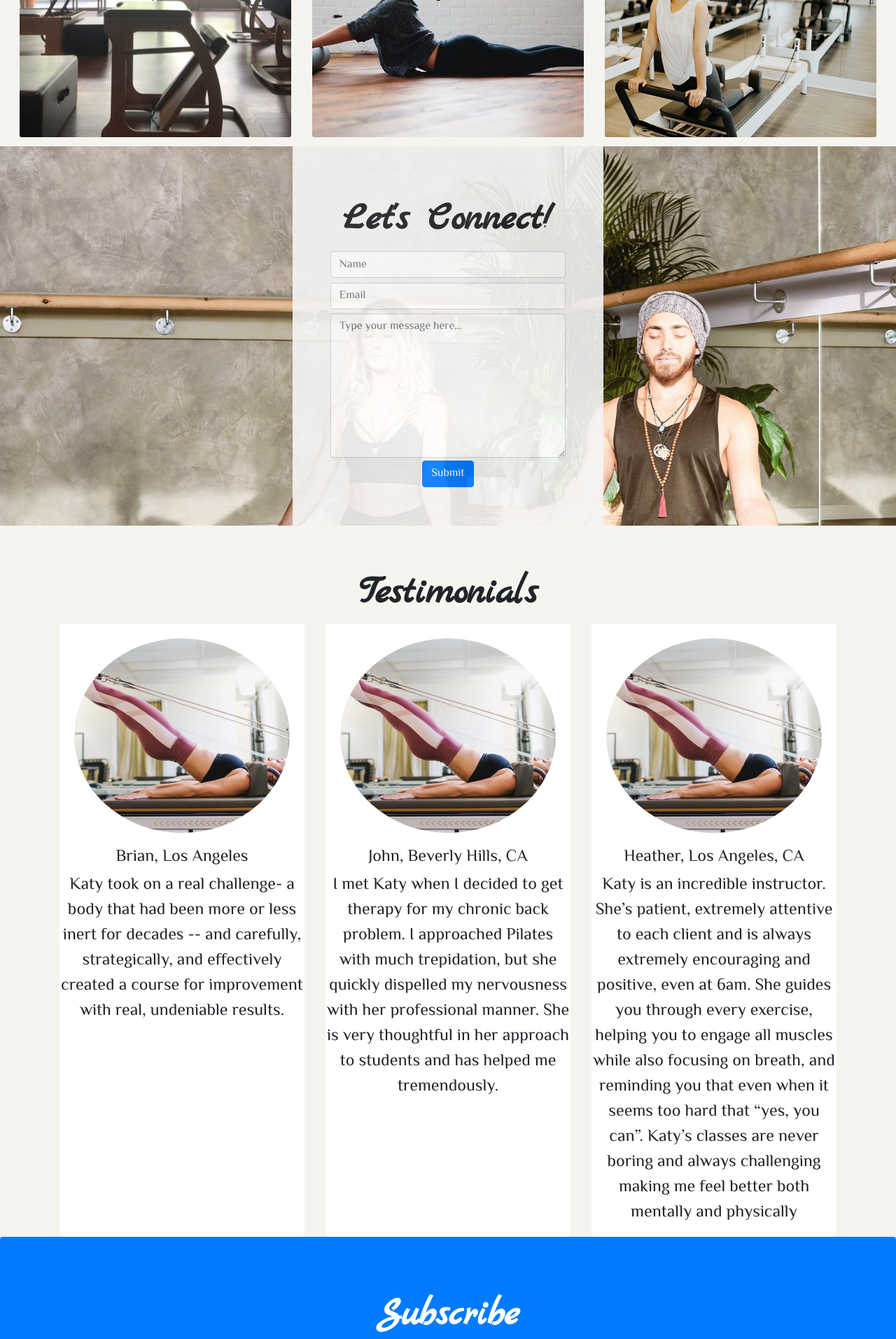
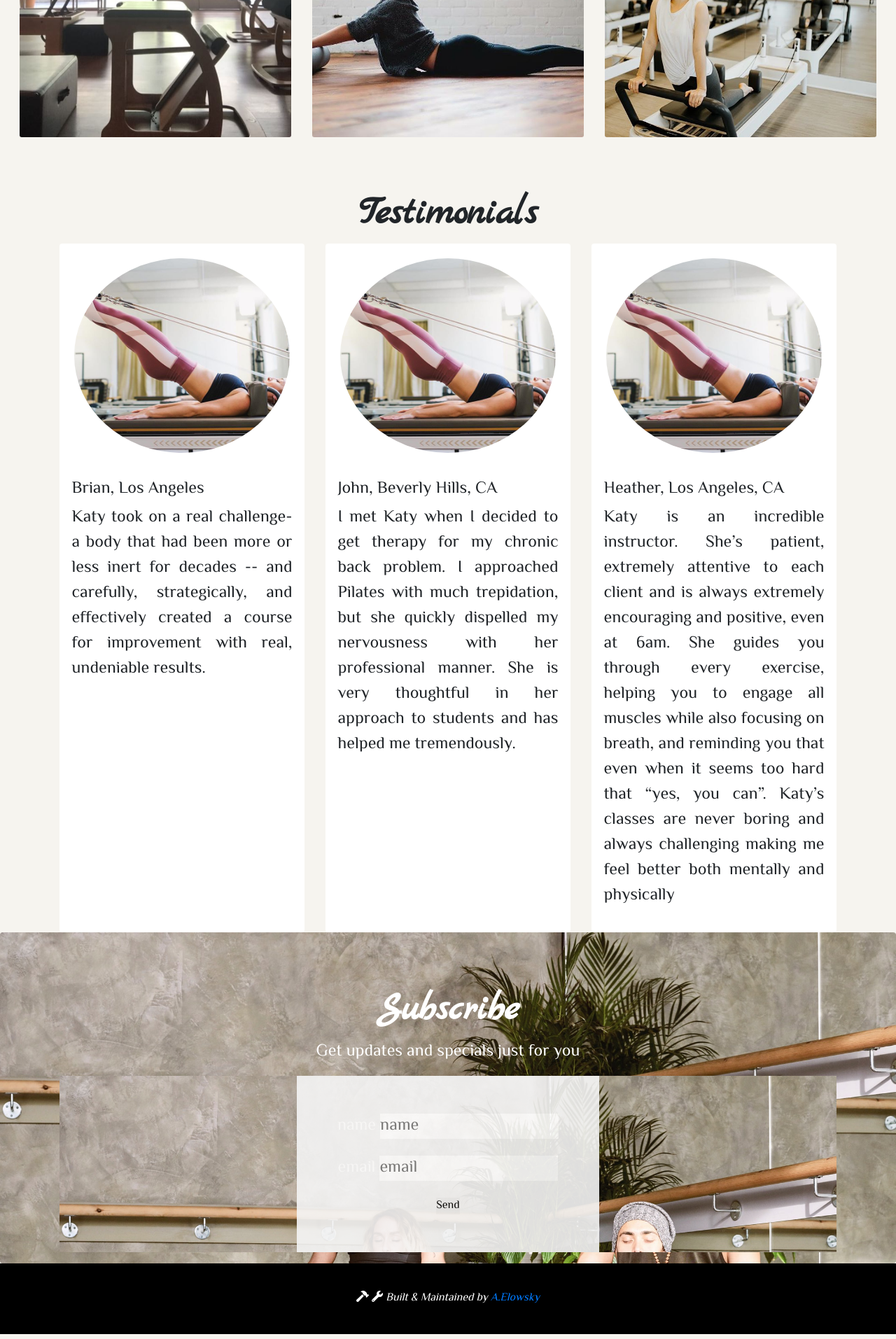
Before and after one commit to elowskya/code-playground, a PHP site: page / in a window 1280 px wide. Shown: the part 1906-3819 px from the top of the page at 70% size. Run offline with PHP 8.4, Linux system fonts and the light colour scheme; some web fonts are replaced.

Commit message:
added subscription for onsubmit

```diff
--- a/index.html
+++ b/index.html
@@ -59,7 +59,7 @@
 
     <header>
         <div class="jumbotron jumbotron-fluid">
-            <div class="container">
+          <div class="container jumbotronText">
               <h1 class="display-4"><h1> Katy Weprin </h1>
               <p class="lead">Pilates & Barre Instructor</p>
               <!-- <hr class="my-4"> -->
@@ -84,16 +84,16 @@
         <div class="container-fluid">
         <div class="row aboutInfo">
         <div class="col-sm-5 katyProfilePic">
-          <img src="./public/images/openWindowBackBend.jpg">
+          <img src="./public/images/katySeated.jpg">
         </div>
-            <div class="col-sm-7">
-          <p class="aboutParagraph">Katy is a Los Angeles native, who's source of Pilates and fitness inspiration draws
+            <div class="col-sm-7 aboutDiv aboutParagraph">
+          <p>Katy is a Los Angeles native, who's source of Pilates and fitness inspiration draws
             from dancing and a balanced lifestyle. As a fully certified Balanced Body Pilates
             and Barre instructor, Katy enjoys constantly learning about her craft to help her students
             grow to their own full potential. Some of her specializations include pre- and post-
             natal programming and modified sequences for improving back ailments and spinal
             pathologies.</p>
-            <p class="aboutParagraph">
+            <p>
             Katy strives to be known as someone that helps people feel freedom
             in their bodies and teaches a fitness method that celebrates our differences. Most importantly,
             she believes that improving one person's wellbeing can positively impact the entire
@@ -114,7 +114,7 @@
         <div class="card bg-light text-white img__wrap">
             <img class="card-img" src="./public/images/pilatesRoom.jpg" alt="Pilates Room">
             <div class="card-img-overlay">
-              <h5 class="card-title">Privates & Semi-Privates</h5>
+              <!-- <h5 class="card-title">Privates & Semi-Privates</h5> -->
               <p class="card-text img__description_layer img__description">Privates & Semi-Privates<br> <br>Clients receive undivided attention	with a session customized entirely to their
                 specific needs and goals.	Private sessions are the best way to attain the ultimate Pilates results.</p>
               <!-- <p class="card-text">Last updated 3 mins ago</p> -->
@@ -123,7 +123,7 @@
           <div class="card bg-light text-white img__wrap">
               <img class="card-img" src="./public/images/cobraPose.jpg" alt="Group Classes">
               <div class="card-img-overlay">
-                <h5 class="card-title">Group Classes</h5>
+                <!-- <h5 class="card-title">Group Classes</h5> -->
                 <p class="card-text img__description_layer img__description">Group Classes<br> <br>Each class will work to balance all muscle groups' strength and flexibility, with
                   an emphasis on challenging the core muscles with each movement.
                    Classes will blend the Classical Pilates Method with exercise variations and by using props and light weights.</p>
@@ -133,7 +133,7 @@
             <div class="card bg-light text-white img__wrap">
                 <img class="card-img" src="./public/images/anotherPose.jpg" alt="Corporate Classes">
                 <div class="card-img-overlay">
-                  <h5 class="card-title">Corporate Classes</h5>
+                  <!-- <h5 class="card-title">Corporate Classes</h5> -->
                   <p class="card-text img__description_layer img__description"> Corporate Classes<br> <br>Bring Pilates to your worksite, and give your employees the break they deserve!
                     Held on location, this Pilates class instruction enables participants to return to work with a calm,
                     focused energy, improved physical fitness, mental clarity and stress reduction.</p>
@@ -142,114 +142,198 @@
               </div>
             </div>
           </div>
-            <div class="container-fluid contactContainer" id="contact">
-              <div class="container formContainer">
-              <form class="needs-validation" novalidate>
-                    <h2 class="letsConnectH2">Let's Connect!</h2>
-                <div class="form-row">
-                        <input type="text" class="form-control" id="validationCustom01" placeholder="Name" value="" required>
-                        <div class="valid-feedback">
-                          Looks good!
-                        </div>
-                    </div>
-                    <div class="form-row">
-                        <div class="input-group">
-                          <input type="email" class="form-control" id="validationCustomUsername" placeholder="Email" aria-describedby="inputGroupPrepend" required>
-                          <div class="invalid-feedback">
-                            Please include your email.
-                          </div>
-                        </div>
-                    </div>
-                    <div class="form-row">
+            <!-- <div class="container-fluid contactContainer" id="contact">
+                <form id="contactForm" action="https://formspree.io/ashley.elowsky123@gmail.com" method="POST">
+                  <p>
+                    <label>name</label>
+                    <input type="text" name="name">
+                  </p>
+                  <p>
+                    <label>email</label>
+                    <input type="email" name="_replyto">
+                  </p>
+                  <input type="submit" value="Send">
+                </form>
 
-                        <textarea class="form-control" id="validationCustom03" cols="30" rows="8" placeholder="Type your message here..." required></textarea>
-                        <div class="invalid-feedback">
-                          Please give us some feedback.
-                        </div>
+            </div>
 
+            <script>
+            $('#contactForm').submit(function(e) {
+              var name = document.getElementById('inputName');
+              var email = document.getElementById('inputEmail');
+              message = document.getElementById('inputMessage');
 
-                    </div>
+              if (!name.value || !email.value || ! message.value) {
+                alertify.error("please check your entries")
+               } else {
+                $.ajax({
+                  url:"https://formspree.io/elowskya@mail.gvsu.edu",
+                  method: "POST",
+                  data: $(this).serialize(),
+                  dataType: "json"
+                });
+                 e.preventDefault()
+                 $this.get(0).reset()
+                 alertify.success('Message sent!')
+               }
+            })
 
-                    <button class="btn btn-primary" type="submit">Submit</button>
+            </script>
+           -->
+              <!-- <form id="testForm" method="POST" action="https://formspree.io/email@domain.tld" method="POST" /">
+                   <p>
+                     <label>First Name</label>
+                     <input type="text" name="name">
+                   </p>
+                   <p>
+                    <input type="submit" value="Submit">
+                   </p>
                   </form>
 
+                  <p id="result"></p>
+
                   <script>
-                  (function() {
-                    'use strict';
-                    window.addEventListener('load', function() {
-                      // Fetch all the forms we want to apply custom Bootstrap validation styles to
-                      var forms = document.getElementsByClassName('needs-validation');
-                      // Loop over them and prevent submission
-                      var validation = Array.prototype.filter.call(forms, function(form) {
-                        form.addEventListener('submit', function(event) {
-                          if (form.checkValidity() === false) {
-                            event.preventDefault();
-                            event.stopPropagation();
-                          }
-                          form.classList.add('was-validated');
-                        }, false);
-                      });
-                    }, false);
-                  })();
+                    var form = document.getElementById('testForm');
+                    form.onsubmit = function(e) {
+                      e.preventDefault();
+                      // var result = document.getElementById('result');
+                      // result.inner html to send user a message
+                      console.log(form.name.value);
+                      form.reset();
+                    }
                   </script>
                 </div>
 
 
-              </div>
-
-              <script src="https://code.jquery.com/jquery-3.3.1.min.js" integrity="sha256-FgpCb/KJQlLNfOu91ta32o/NMZxltwRo8QtmkMRdAu8="
-                crossorigin="anonymous"></script>
+              </div> -->
 
 <div> <h2>Testimonials</h2>
-  <div class="container">
+  <div class="container testimonialsText">
       <div class="row">
           <div class="col-sm-4">
               <div class="card h-100">
                 <img class="testimonialImages" src="./public/images/bridgePose.jpg">
+                <div class="testimonialText">
                   <h4>Brian, Los Angeles</h4>
                   <p>Katy took on a real challenge- a body that had been more or less inert for decades --
                     and carefully, strategically, and effectively created a course for improvement with real, undeniable results.</p>
               </div>
+            </div>
           </div>
           <div class="col-sm-4">
               <div class="card h-100">
                   <img class="testimonialImages" src="./public/images/bridgePose.jpg">
+                  <div class="testimonialText">
                 <h4>John, Beverly Hills, CA</h4>
                 <p>
                     I met Katy when I decided to get therapy for my chronic back problem. I approached Pilates with much trepidation, but she quickly dispelled my nervousness with her professional manner.
                      She is very thoughtful in her approach to students and has helped me tremendously.
                 </p>
               </div>
+              </div>
           </div>
           <div class="col-sm-4">
               <div class="card h-100">
                   <img class="testimonialImages" src="./public/images/bridgePose.jpg">
+                  <div class="testimonialText">
                   <h4>Heather, Los Angeles, CA</h4>
                   <p>
                       Katy is an incredible instructor. She’s patient, extremely attentive to each client and is always extremely encouraging and positive, even at 6am.  She guides you through every exercise, helping you to engage all muscles while also focusing on breath, and reminding you that even when it seems too hard that “yes, you can”.
                        Katy’s classes are never boring and always challenging making me feel better both mentally and physically
                   </p>
               </div>
+              </div>
           </div>
       </div>
     </div>
 
-          <div class="card bg-primary text-white text-center p-3">
-            <blockquote class="blockquote mb-0">
+          <div class="card bg-primary text-white text-center p-3 subscribe">
+            <!-- <blockquote class="blockquote mb-0"> -->
               <h2 id="subscribe">Subscribe</h2>
               <p>Get updates and specials just for you</p>
-              <footer class="blockquote-footer">
-                <small>
-                  Heather, Los Angeles, CA
-                </small>
-              </footer>
-            </blockquote>
+              <div class="container formContainer">
+                  <div class="container-fluid contactContainer" id="contact">
+                      <form id="contactForm" action="https://formspree.io/ashley.elowsky123@gmail.com" method="POST">
+                        <p>
+                          <label>name</label>
+                          <input type="text" name="name" placeholder="name" value="">
+                        </p>
+                        <p>
+                          <label>email</label>
+                          <input type="email" name="_replyto" placeholder="email">
+                        </p>
+                       <button> <input type="submit" value="Send"> </button>
+                      </form>
+
+                  </div>
+              </div>
           </div>
 
+                  <script>
+                  $('#contactForm').submit(function(e) {
+                    var name = document.getElementById('inputName');
+                    var email = document.getElementById('inputEmail');
+                    message = document.getElementById('inputMessage');
+
+                    if (!name.value || !email.value || ! message.value) {
+                      alertify.error("please check your entries")
+                     } else {
+                      $.ajax({
+                        url:"https://formspree.io/elowskya@mail.gvsu.edu",
+                        method: "POST",
+                        data: $(this).serialize(),
+                        dataType: "json"
+                      });
+                       e.preventDefault()
+                       $this.get(0).reset()
+                       alertify.success('Message sent!')
+                     }
+                  })
+
+                  </script>
+
+                <!-- <form class="needs-validation" novalidate>
+                      <!-- <h2 class="letsConnectH2">Let's Connect!</h2>    -->
+                  <!-- <div class="form-row">
+                          <input type="text" class="form-control" id="validationCustom01" placeholder="Name" value="" required>
+                          <div class="valid-feedback">
+                            Looks good!
+                          </div>
+                      </div>
+                      <div class="form-row">
+                          <div class="input-group">
+                            <input type="email" class="form-control" id="validationCustomUsername" placeholder="Email" value="" aria-describedby="inputGroupPrepend" required>
+                            <div class="invalid-feedback">
+                              Please include your email.
+                            </div>
+                          </div>
+                      </div>
+                      <div class="form-row">
+
+                          <textarea class="form-control" id="validationCustom03" cols="30" rows="8" placeholder="Type your message here..." required></textarea>
+                          <div class="invalid-feedback">
+                            Please give us some feedback.
+                          </div>
+                        </div>
+                          <button class="btn btn-primary" type="submit">Submit</button>
+                    </form> -->
+
+                    <!-- <script src="./main.js"></script> -->
+                  <!-- </div>
 
 
+                </div>
+
+                <script src="https://code.jquery.com/jquery-3.3.1.min.js" integrity="sha256-FgpCb/KJQlLNfOu91ta32o/NMZxltwRo8QtmkMRdAu8="
+                  crossorigin="anonymous"></script>
+
+            </blockquote>
+          </div> -->
+
+
+<!--
         </div>
-        </div>
+        </div> -->
 
         <footer id="footer">
         <div>
--- a/package.json
+++ b/package.json
@@ -22,6 +22,7 @@
   },
   "homepage": "https://github.com/elowskya/code-playground#readme",
   "dependencies": {
+    "alertify": "^0.3.0",
     "node-static": "^0.7.11"
   }
 }
--- a/public/css/style.css
+++ b/public/css/style.css
@@ -44,14 +44,9 @@ h2 {
     font-size: 7vh;
     font-weight: 700;
     padding-top: 5%;
-    /* margin: 3%;  */
+    /* background-color: white; */
 
 }
-
-/* .letsConnectH2 {
-    margin: 0;
-    padding: 0;
-} */
 
 .katyProfilePic img {
     /* background-size: cover;
@@ -67,8 +62,6 @@ h2 {
 }
 
 p {
-    /* margin-right: 5%;
-    margin-left: 5%; */
     font-size: 3vh;
 }
 
@@ -117,7 +110,7 @@ p {
     align-content: center;
 }
 
-.jumbotron {
+.jumbotron-fluid {
     background-image: url("../images/acro-yoga-active-balance-1881993.jpg");
     background-size: cover, contain;
     background-repeat: no-repeat;
@@ -129,8 +122,12 @@ p {
 
 }
 
+.jumbotronText {
+    margin-top: -3%;
+}
+
 #schedule {
-    margin: 0;
+    /* margin: 0; */
     padding: 0;
     background-image: url("../images/meditating.jpg");
     background-repeat: no-repeat;
@@ -222,6 +219,17 @@ p {
       background-size: cover;
   }
 
+  .subscribe {
+      background-image: url("../images/meditating.jpg");
+      background-repeat: no-repeat;
+      background-attachment: fixed;
+      background-size: cover;
+  }
+
+  .testimonialText {
+      text-align: justify;
+      padding: 5%;
+  }
   form {
       margin-left: 30%;
       margin-right: 30%;
@@ -235,24 +243,29 @@ p {
       padding: 1%;
   }
 
-  .letsConnect {
-      background-image: url("../images/socialMediaPhone.png");
-
-  }
-
-  /* #aboutText {
-      background-color: lightgray;
-      background-attachment: fixed;
+  .aboutDiv {
+      background-image: url("../images/silvia-agrasar-227575-unsplash.jpg");
       background-repeat: no-repeat;
       background-size: cover;
+      opacity: 0.6;
+      /* position: relative;
+      float: right; */
+  }
+/*
+  .aboutDiv:after {
+    content: '';
+    display: block;
+    position: absolute;
+    z-index: 2;
   } */
-
   .aboutParagraph {
       padding-right: 2%;
       padding-left: 2%;
       text-align: justify;
       padding-top: 2%;
+      /* position: absolute; */
   }
+
 
   .horizontalLine {
     width: 60vw;
@@ -269,7 +282,7 @@ p {
         background-size: 100% 100% cover;
         background-position: center;
         background-repeat: no-repeat;
-        max-width: 100%;
+        /* max-width: 100%; */
         /* height: auto;
     }
 }
```
Also changed, not shown: main.js (+16 -21 lines), index.js (line endings or trailing spaces), package-lock.json, public/images/full-bloom.png (added), public/images/katySeated.jpg (added).
